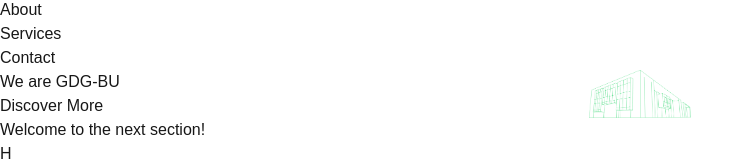
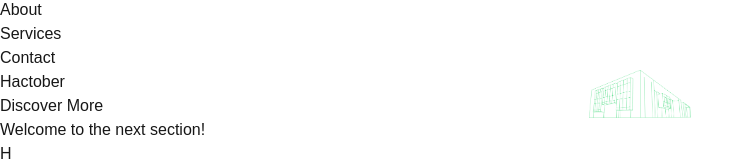
Before and after one commit to GDG-OnCampus-BU/landing-page-WIP, a Next.js app: page / in a window 1280 px wide. Shown: the part 199-360 px from the top of the page, without its empty margins (0-754 px from the left). Built offline with nearby package versions, Linux system fonts and the light colour scheme.

Commit message:
My first commit

```diff
--- a/src/app/page.js
+++ b/src/app/page.js
@@ -32,7 +32,7 @@ export default function Home() {
         }}
       >
         <h1 className="text-4xl sm:text-5xl font-bold text-white">
-          We are GDG-BU
+         Hactober
         </h1>
 
         <button
```
Also changed, not shown: 1 other file (tests, documents, lock files or other folders).
